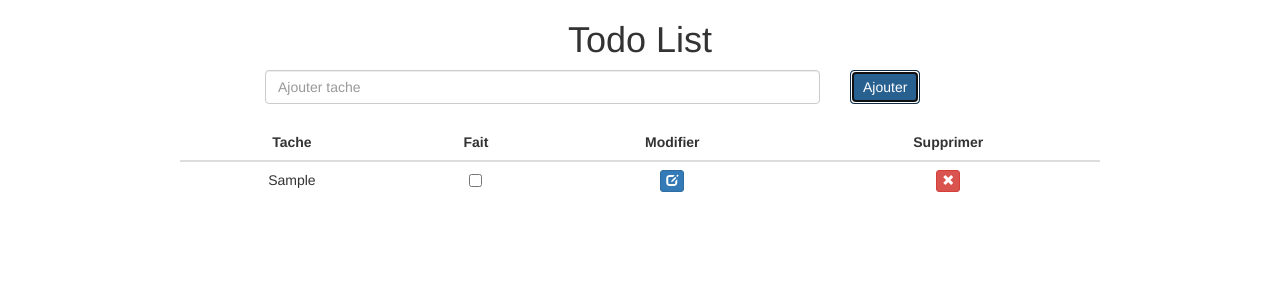
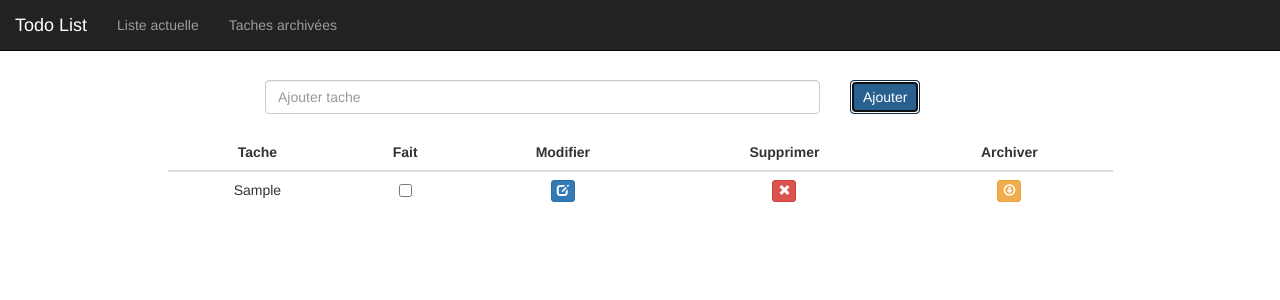
Before and after one commit to Alex94800/todo-list, a Vue app: page / in a window 1280 px wide. Both pictures are taken after typing "Sample" into the empty fields and a click on the button "Ajouter". Shown: the top 300 px of the page. Built offline with nearby package versions, Linux system fonts and the light colour scheme.

Commit message:
second commit

```diff
--- a/src/components/TodoList.vue
+++ b/src/components/TodoList.vue
@@ -1,19 +1,31 @@
 <template>
   <div>
+
+    <nav class="navbar navbar-inverse navbar-fixed-top">
+      <div class="container-fluid">
+        <div class="navbar-header">
+          <a class="navbar-brand">Todo List</a>
+        </div>
+        <ul class="nav navbar-nav">
+          <li><a href="#" @click="viewArchive = false">Liste actuelle</a></li>
+          <li><a href="#" @click="viewArchive = true">Taches archivées</a></li>
+        </ul>
+      </div>
+    </nav>
+
     <div class="container">
-      <div class="row">
-        <div class="col-md-12 text-center">
-          <h1>Todo List</h1>
-        </div>
-      </div>
-      <div class="row">
+
+      <div class="row" v-if="!viewArchive">
         <div class="col-sm-6 col-sm-offset-2">
           <input class="form-control" type="text" placeholder="Ajouter tache" v-model="newTodo" @keyup.enter="addTodo()">
         </div>
-        <div class="col-md-2">
+        <div class="col-md-4">
           <button class="btn btn-primary" @click="addTodo()">Ajouter</button>
+          </button>
         </div>
       </div>
+
+      <div class="row" v-if="!viewArchive">
         <div class="col-sm-10 col-sm-offset-1 text-center">
           <br>
           <table class="table">
@@ -23,6 +35,7 @@
                 <th class="text-center">Fait</th>
                 <th class="text-center">Modifier</th>
                 <th class="text-center">Supprimer</th>
+                <th class="text-center">Archiver</th>
               </tr>
             </thead>
             <tbody>
@@ -43,21 +56,52 @@
                     <span class="glyphicon glyphicon-remove" aria-hidden="true"></span>
                   </button>
                 </td>
+                <td>
+                  <button class="btn btn-xs btn-warning" @click="archiveTodo(todo)">
+                    <span class="glyphicon glyphicon-download" aria-hidden="true"></span>
+                  </button>
+                </td>
+              </tr>
+            </tbody>
+          </table>
+        </div>
+      </div>
+
+      <div class="row" v-if="viewArchive">
+        <div class="col-xs-10 col-xs-offset-1 text-center">
+          <br>
+          <table class="table">
+            <thead>
+              <tr>
+                <th class="text-center"><h2>Taches archivées</h2></th>
+              </tr>
+            </thead>
+            <tbody>
+              <tr v-for="archivedTodo in archivedTodos">
+                <td>{{archivedTodo.name}}</td>
               </tr>
             </tbody>
           </table>
         </div>
       </div>
       </div>
+    </div>
+  </div>
 </template>
+<style>
+.container{
+  margin-top: 80px;
+}
+</style>
 
 <script>
 export default {
   data () {
     return {
       todos: [],
+      archivedTodos: [],
       newTodo: "",
-      modifiedName:"Modifié!!"
+      viewArchive: false
     }
   },
 
@@ -83,6 +127,16 @@ export default {
 
     modifyTodo(todo){
       todo.name = prompt("Entrez un nouveau nom pour la tache")
+    },
+
+    archiveTodo(todo){
+      if(!todo.isDone){
+        window.alert("Impossible d'archiver une tache en cours.")
+      }
+      else{
+        this.archivedTodos.push(todo)
+        this.todos.splice(this.todos.indexOf(todo), 1)
+      }
     }
   }
 }
```
Lines whose indentation alone changed are shown as unchanged.
